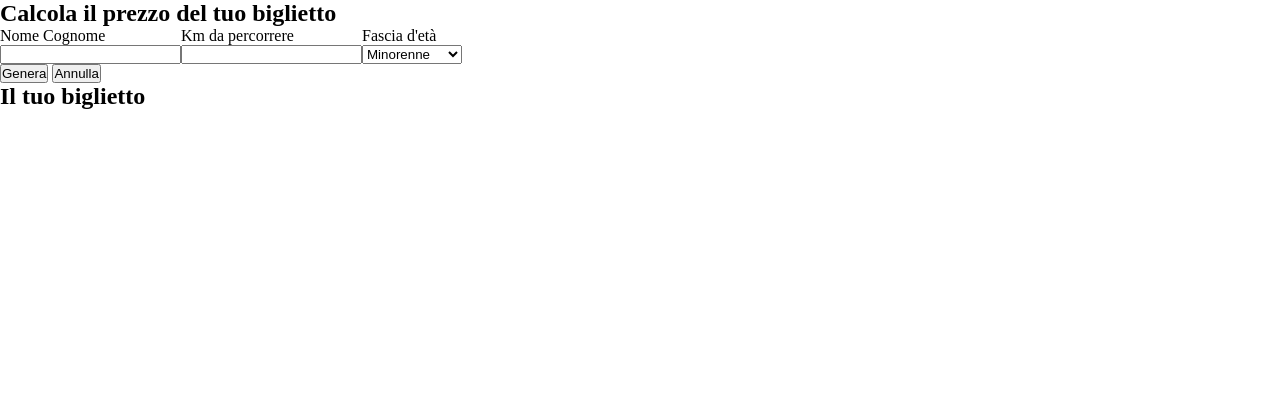
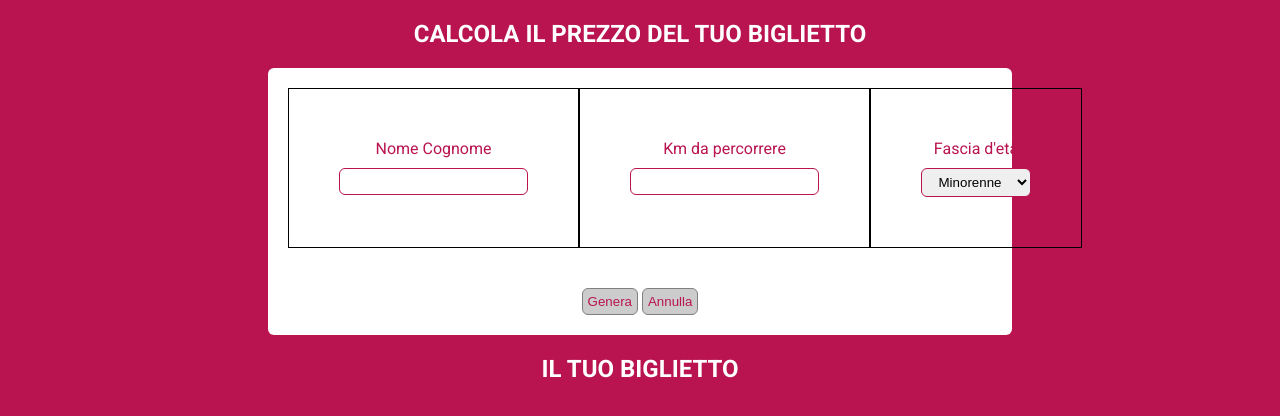
Before and after one commit to angelacaterina/js-biglietto-treno-form, a plain HTML site: page index.html in a window 1280 px wide. Drawn offline with Linux system fonts and the light colour scheme.

Commit message:
section #calcolo_biglietto
aggiunta css funzionante, manca solo l'altra section

```diff
--- a/assets/css/style.css
+++ b/assets/css/style.css
@@ -4,11 +4,71 @@
   box-sizing: border-box;
 }
 
+body{
+  background-color: #B91450;
+  font-family: 'Roboto', sans-serif;
+}
+
+
+/* tipography */
+h2{
+  color: white;
+  text-transform: uppercase;
+  margin-bottom: 20px;
+}
+
+label{
+  color: #B91450;
+  margin-bottom: 10px;
+}
 /* UTILITY */
 .d-flex{
   display: flex;
 }
 
+.text_center{
+  text-align: center;
+}
+
+/* selection ∞calcolo_biglietto */
+#calcolo_biglietto{
+  margin: 20px;
+}
+.row{
+  justify-content: space-around;
+  padding: 20px;
+}
+
+.card-rounded{
+  width: 60%;
+  margin: auto;
+  background-color: white;
+  border-radius: 6px;
+}
+
 .col{
+  flex-basis: calc(100% / 4);
+  padding: 50px;
+  border: 1px solid black;
   flex-direction: column;
 }
+
+input, select{
+  text-align: center;
+  border: 1px solid #B91450;
+  border-radius: 6px;
+  padding: 5px;
+}
+
+.btn{
+  border: 1px solid #808080;
+  border-radius: 6px;
+  padding: 5px;
+  color: #B91450;
+  background-color: #CCCCCC;
+}
+.btn:hover{
+  border: 2px solid #9C609D;
+}
+
+/* selection#biglietto */
--- a/assets/js/ticket.js
+++ b/assets/js/ticket.js
@@ -55,6 +55,9 @@ btnGenera.addEventListener('click',function(){
   elCarrozza.innerHTML = numberCarrozza;
   elCodice.innerHTML = codiceCp;
   elTicket.innerHTML = ticketPrice.toFixed(2) + "€";
+
+  var passengerDetail = document.getElementById('passenger');
+  passengerDetail.innerHTML = "DETTAGLIO PASSEGERI";
 });
 
 btnAnnulla.addEventListener('click',
--- a/index.html
+++ b/index.html
@@ -6,22 +6,25 @@
     <meta http-equiv="X-UA-Compatible" content="ie=edge">
     <title>Form: Calcolo biglietto del treno</title>
     <link rel="stylesheet" href="assets/css/style.css">
+    <link rel="preconnect" href="https://fonts.gstatic.com">
+    <link href="https://fonts.googleapis.com/css2?family=Roboto:wght@300;400;700&display=swap" rel="stylesheet">
   </head>
   <body>
-    <section id="calcolo_biglietto">
+    <section id="calcolo_biglietto" class="text_center">
       <h2>Calcola il prezzo del tuo biglietto</h2>
-      <div class="card-rounded">
+      <div class="card-rounded ">
+
         <div class="row d-flex">
           <div class="col d-flex">
             <label for="name">Nome Cognome</label>
             <input type="text" name="name" id="full_name">
-          </div>
-          <!-- /.col -->
+          </div><!-- /.col -->
+
           <div class="col d-flex">
             <label for="km_to_go">Km da percorrere</label>
             <input type="number" name="km_to_go" id="km_to_go">
-          </div>
-          <!-- /.col -->
+          </div><!-- /.col -->
+
           <div class="col d-flex">
             <label for="age_range">Fascia d'età</label>
             <select name="age_range" id="age_range">
@@ -29,15 +32,13 @@
               <option value="maggiorenne">Maggiorenne</option>
               <option value="over65">Over 65</option>
             </select>
-
-          </div>
-          <!-- /.col -->
+          </div><!-- /.col -->
         </div>
         <!-- /.row -->
 
         <div class="row">
-          <button id="btn_genara">Genera</button>
-          <button id="btn_annulla">Annulla</button>
+          <button id="btn_genara" class="btn">Genera</button>
+          <button id="btn_annulla" class="btn">Annulla</button>
         </div>
         <!-- /.row -->
       </div>
@@ -45,8 +46,9 @@
     </section>
     <!-- /#calcolo_biglietto -->
 
-    <section id="biglietto">
+    <section id="biglietto" class="text_center">
       <h2>Il tuo biglietto</h2>
+      <h3 id="passenger"></h3>
 
       <div id="passenger_name"></div>
       <div id="sconto"></div>
```
